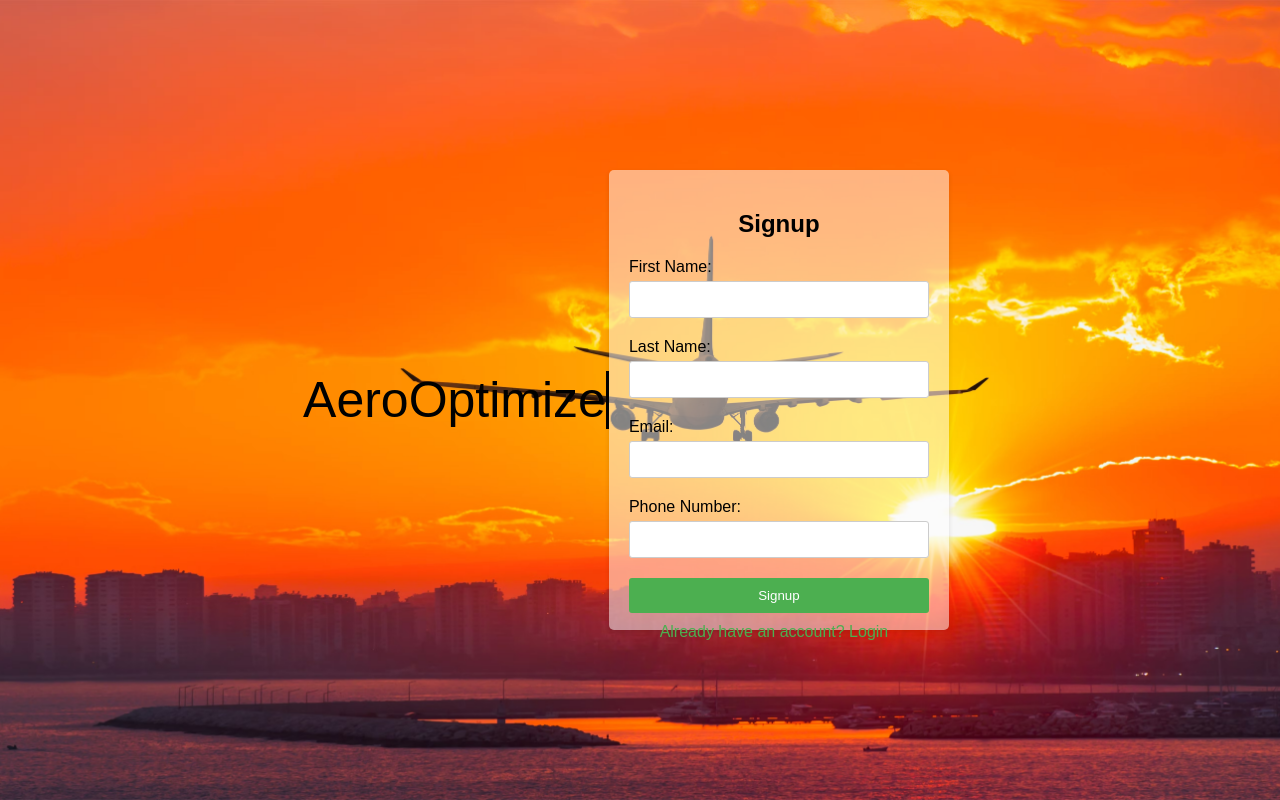
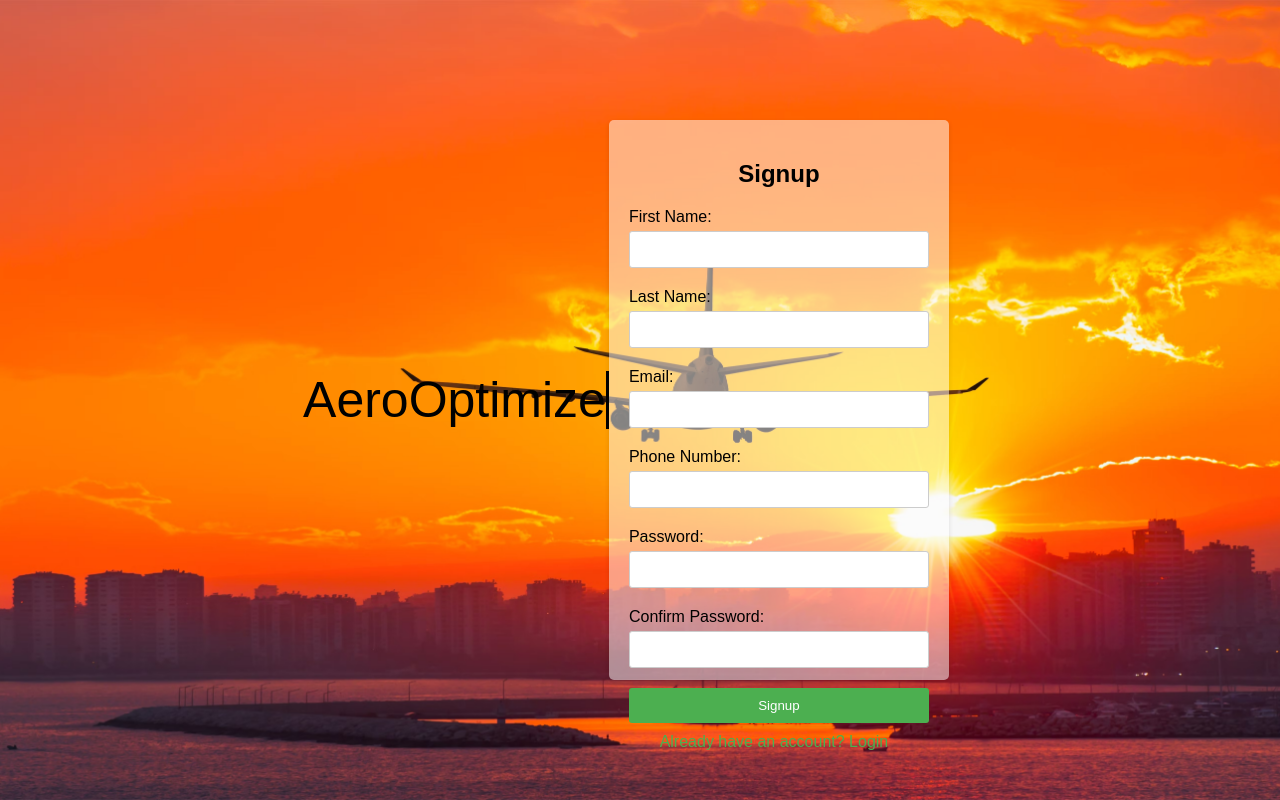
Before and after one commit to Helium269/Group15, a PHP site: page /signup.php in a window 1280 px wide. Run offline with PHP 8.4, Linux system fonts and the light colour scheme; some web fonts are replaced.

Commit message:
Update signup.php

```diff
--- a/signup.php
+++ b/signup.php
@@ -9,9 +9,9 @@
     <title>Signup Page</title>
     <style>
         body {
-            background-image: url('plane.jpg'); /* Replace 'path_to_your_image.jpg' with the actual path to your image */
-            background-size: cover; /* This ensures that the image covers the entire background */
-            background-position: center; /* This centers the image */
+            background-image: url('plane.jpg');
+            background-size: cover;
+            background-position: center;
             font-family: Arial, sans-serif;
             margin: 0;
             padding: 0;
@@ -62,7 +62,7 @@
             box-shadow: 0 2px 5px rgba(0, 0, 0, 0.1);
             padding: 20px;
             width: 300px;
-            height: 420px;
+            height: 520px; /* Increased height to accommodate additional fields */
             text-align: center;
             margin-right: 10%;
         }
@@ -112,6 +112,11 @@
         .options a:hover {
             text-decoration: underline;
         }
+
+        /* Added CSS for red border */
+        .error {
+            border: 1px solid red;
+        }
     </style>
 
 </head>
@@ -122,7 +127,7 @@
 
     <div class="container">
         <h2>Signup</h2>
-        <form action="signup.php" method="POST">
+        <form action="signup.php" method="POST" onsubmit="return validateForm()">
             <div class="input-group">
                 <label for="firstname">First Name:</label>
                 <input type="text" id="firstname" name="firstname" required>
@@ -139,11 +144,36 @@
                 <label for="phone">Phone Number:</label>
                 <input type="tel" id="phone" name="phone" required>
             </div>
+            <div class="input-group">
+                <label for="password">Password:</label>
+                <input type="password" id="password" name="password" required>
+            </div>
+            <div class="input-group">
+                <label for="password_confirm">Confirm Password:</label>
+                <input type="password" id="password_confirm" name="password_confirm" required>
+            </div>
             <button type="submit" class="btn">Signup</button>
         </form>
         <div class="options">
             <a href="login.php">Already have an account? Login</a>
         </div>
     </div>
+
+    <script>
+        function validateForm() {
+            var password = document.getElementById("password");
+            var confirmPassword = document.getElementById("password_confirm");
+
+            if (password.value != confirmPassword.value) {
+                password.classList.add("error");
+                confirmPassword.classList.add("error");
+                return false;
+            } else {
+                password.classList.remove("error");
+                confirmPassword.classList.remove("error");
+                return true;
+            }
+        }
+    </script>
 </body>
 </html>
```
